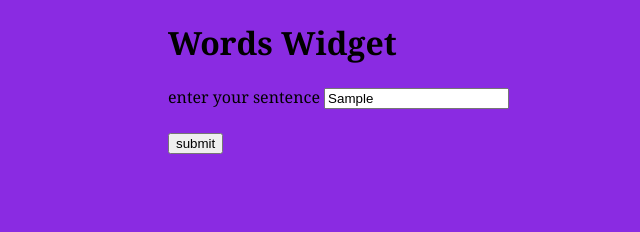
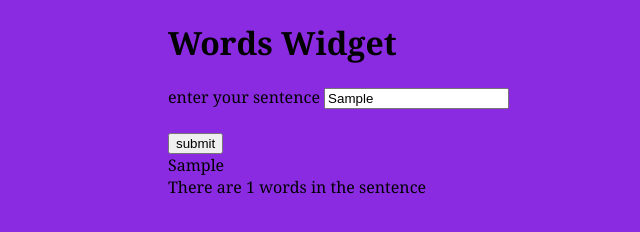
Before and after one commit to Sesethu24/words_widget, a plain HTML site: page index.html in a window 1280 px wide. Both pictures are taken after typing "Sample" into the empty fields and a click on the button "submit". Shown: the whole page, without its empty margins (640-1280 px from the left). Drawn offline with Linux system fonts and the light colour scheme.

Commit message:
added counter

```diff
--- a/index.html
+++ b/index.html
@@ -11,17 +11,14 @@
     <div class="container">
 
         <h1>Words Widget</h1>
-<!--
-        <div class="textInput">
-            <input type="text" class="search" placeholder="enter your sentence">
-            <input type="button" class="submitBtn" value="submit">
-        </div> -->
+
         <label for="fname">enter your sentence </label>
             <input type="text" class="textInput" id="fname" name="fname"><br><br>
             <button type="submit" class="submitBtn" >submit</button>
             <div class="result"></div>
+            <div class="results"></div>
 
-      </div>
+    </div>
 
     <script src="index.js" ></script>
   </body>
--- a/index.js
+++ b/index.js
@@ -1,18 +1,54 @@
- const textBtnElem = document.querySelector(".submitBtn");
- const resultElem = document.querySelector(".result");
+ const textInput = document.querySelector(".submitBtn");
+ const displayElement = document.querySelector(".result");
+ let resultsElem = document.querySelector(".results");
  var sentence;
 
+    function typeSentence(){
 
- function typeSentence(){
     if (document.querySelector(".textInput").value != null)
     {
-        sentence= document.querySelector(".textInput").value;
+        sentence = document.querySelector(".textInput").value;
     }
     document.querySelector(".result").innerHTML = sentence;
 
+    function highlightWords(textInput) {
+
+        sentence = textInput.split(" ");
+        let mySentence = '';
+
+        for (let i = 0; i < sentence.length; i++) {
+
+            if (sentence[i].length > 4) {
+
+                mySentence += `<mark  class="and">${sentence[i]}</mark> `
+
+            } else {
+                mySentence += sentence[i] + " ";
+            }
+        }
+       displayElement.innerHTML = mySentence;
+    }
+    function wordsCounter() {
+
+        let counter = sentence.split(" ").length;
+
+        return `There are ${counter} words in the sentence`;
+    }
     setTimeout(function(){
-        resultElem.innerHTML = "";
-    }, 2000);
+        displayElement.innerHTML = "";
+        resultsElem.innerHTML = "";
+    }, 3000);
+
+    return{
+        highlightWords,
+        wordsCounter
+    }
  }
 
- textBtnElem.addEventListener('click', typeSentence)
+ textInput.addEventListener('click',() => {
+    let instance = typeSentence()
+    resultsElem.innerHTML = instance.wordsCounter();
+    typeSentence();
+    displayElement.innerHTML = instance.highlightWords();
+
+});
```
Also changed, not shown: style.css (line endings or trailing spaces).
